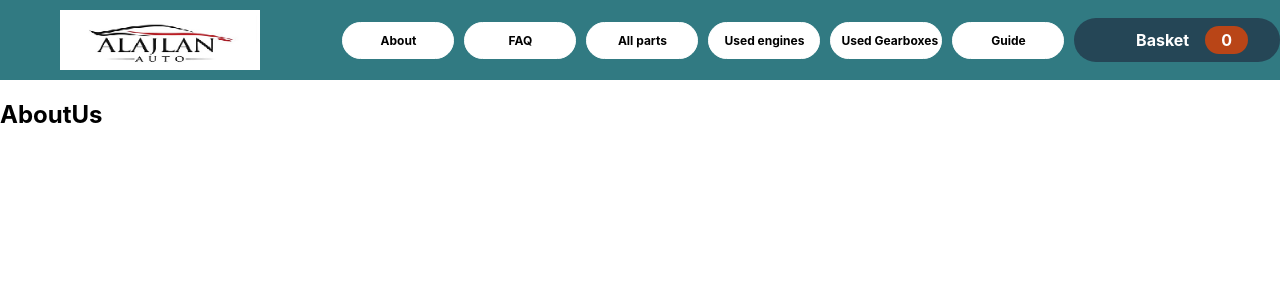
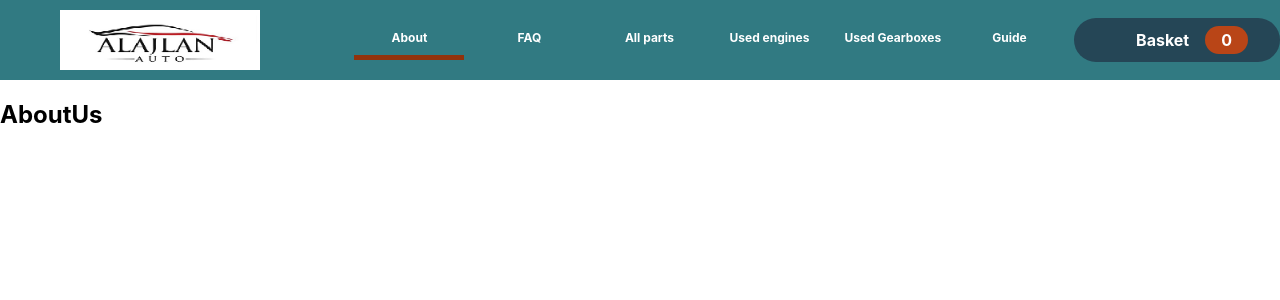
Before and after one commit to Nasruddinkhan/autoparts-ui, a React (Create React App) app: page /about-us in a window 1280 px wide. Shown: the top 300 px of the page. Built offline with nearby package versions, Linux system fonts and the light colour scheme; some icons are missing.

Commit message:
add  the router dom

```diff
--- a/src/components/Layout/Header.scss
+++ b/src/components/Layout/Header.scss
@@ -30,20 +30,43 @@
   position: relative;
   z-index: 99999;
   .btn_login {
+    // text-align: center;
+    // border: 1px solid #fff;
+    // background: transparent;
+    // border-radius: 20px;
+    // font-size: 12px;
+    // padding: 10px;
+    // width: 90px;
+    // font-size: 12px;
+    // display: inline-block;
+    // color: #000;
+    // background: #fff;
+    // font-weight: bold;
+    // margin-right: 10px;
+    // text-decoration: none;
+    // white-space: nowrap;
     text-align: center;
-    border: 1px solid #fff;
+    /* border: 1px solid #fff; */
     background: transparent;
-    border-radius: 20px;
+    /* border-radius: 20px; */
     font-size: 12px;
     padding: 10px;
     width: 90px;
     font-size: 12px;
     display: inline-block;
     color: #000;
-    background: #fff;
+    /* background: #fff; */
     font-weight: bold;
     margin-right: 10px;
     text-decoration: none;
     white-space: nowrap;
+    color: #fff;
   }
 }
+
+
+a.btn_login.active {
+  border-bottom: 5px solid #92320c;
+  border-bottom-left-radius: unset;
+  border-bottom-right-radius: unset;
+}
```
